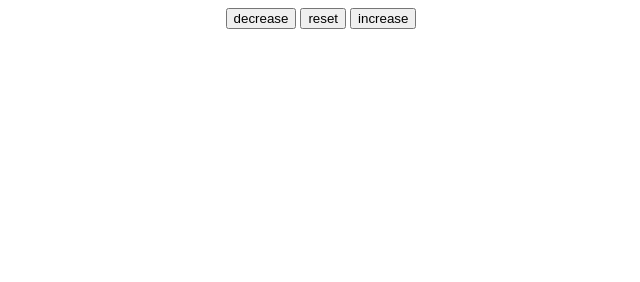
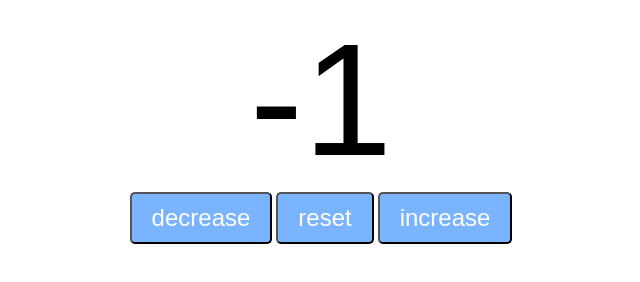
Before and after one commit to Johnnypham7496/javascript-brocode, a plain HTML site: page 07_computer_program/index.html in a window 1280 px wide. Both pictures are taken after a click on the button "decrease". Shown: the whole page, without its empty margins (319-959 px from the left). Drawn offline with Linux system fonts and the light colour scheme.

Commit message:
finished script.js and added classes to html file to identify buttons

```diff
--- a/07_computer_program/index.html
+++ b/07_computer_program/index.html
@@ -7,11 +7,11 @@
         <link rel="stylesheet" href="style.css">
     </head>
     <body>
-        <label id="countLabel"></label>
+        <label id="countLabel">0</label>
         <div id="btnContainer">
-            <button id="decreaseBtn">decrease</button>
-            <button id="resetBtn">reset</button>
-            <button id="increaseBtn">increase</button>
+            <button id="decreaseBtn" class="buttons">decrease</button>
+            <button id="resetBtn" class="buttons">reset</button>
+            <button id="increaseBtn" class="buttons">increase</button>
         </div>
 
         <script src="script.js"></script>
--- a/07_computer_program/script.js
+++ b/07_computer_program/script.js
@@ -0,0 +1,20 @@
+const decreaseBtn = document.getElementById("decreaseBtn");
+const reset = document.getElementById("resetBtn");
+const increaseBtn = document.getElementById("increaseBtn");
+const countLabel = document.getElementById("countLabel");
+let count = 0;
+
+increaseBtn.onclick = function() {
+    count++;
+    countLabel.textContent = count;
+}
+
+decreaseBtn.onclick = function() {
+    count--;
+    countLabel.textContent = count;
+}
+
+resetBtn.onclick = function() {
+    count = 0;
+    countLabel.textContent = count;
+}
--- a/07_computer_program/style.css
+++ b/07_computer_program/style.css
@@ -20,5 +20,5 @@
 }
 
 .buttons:hover {
-    background-color: hsl(214, 100%, 56%);;
+    background-color: hsl(214, 100%, 56%);
 }
```
